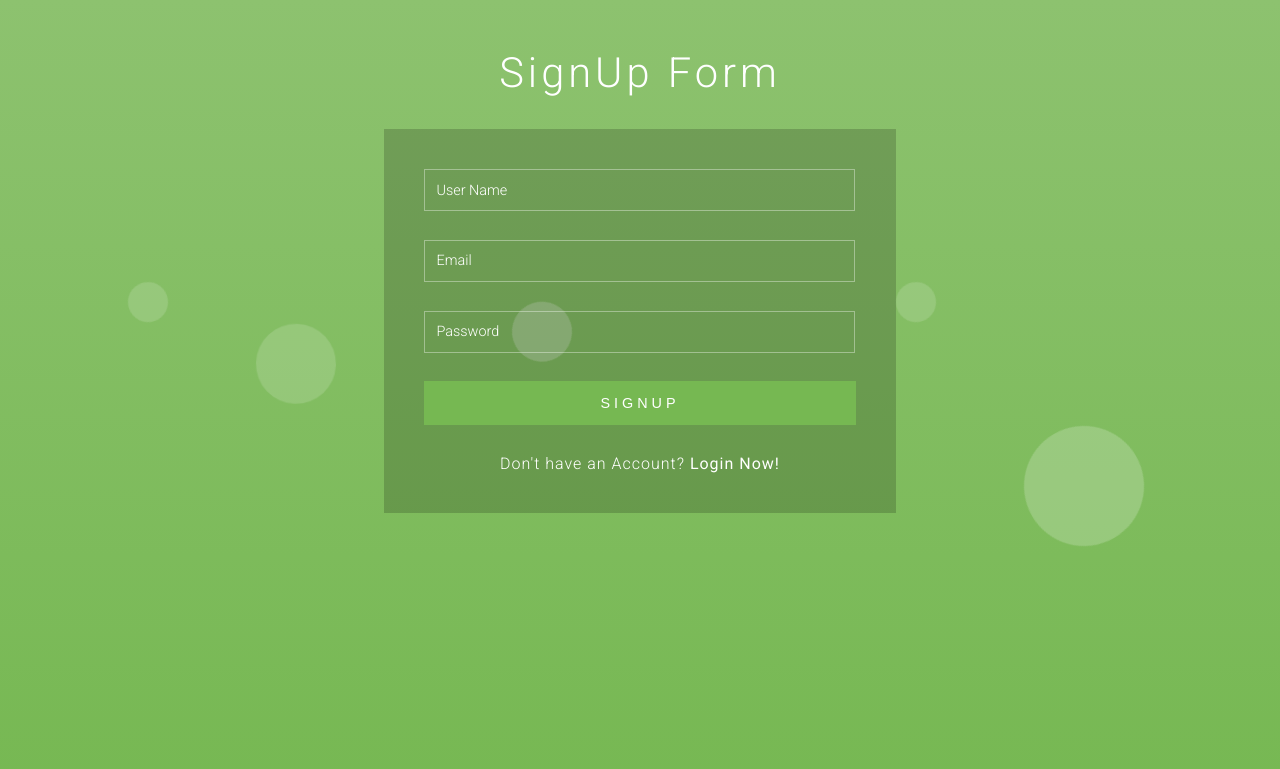
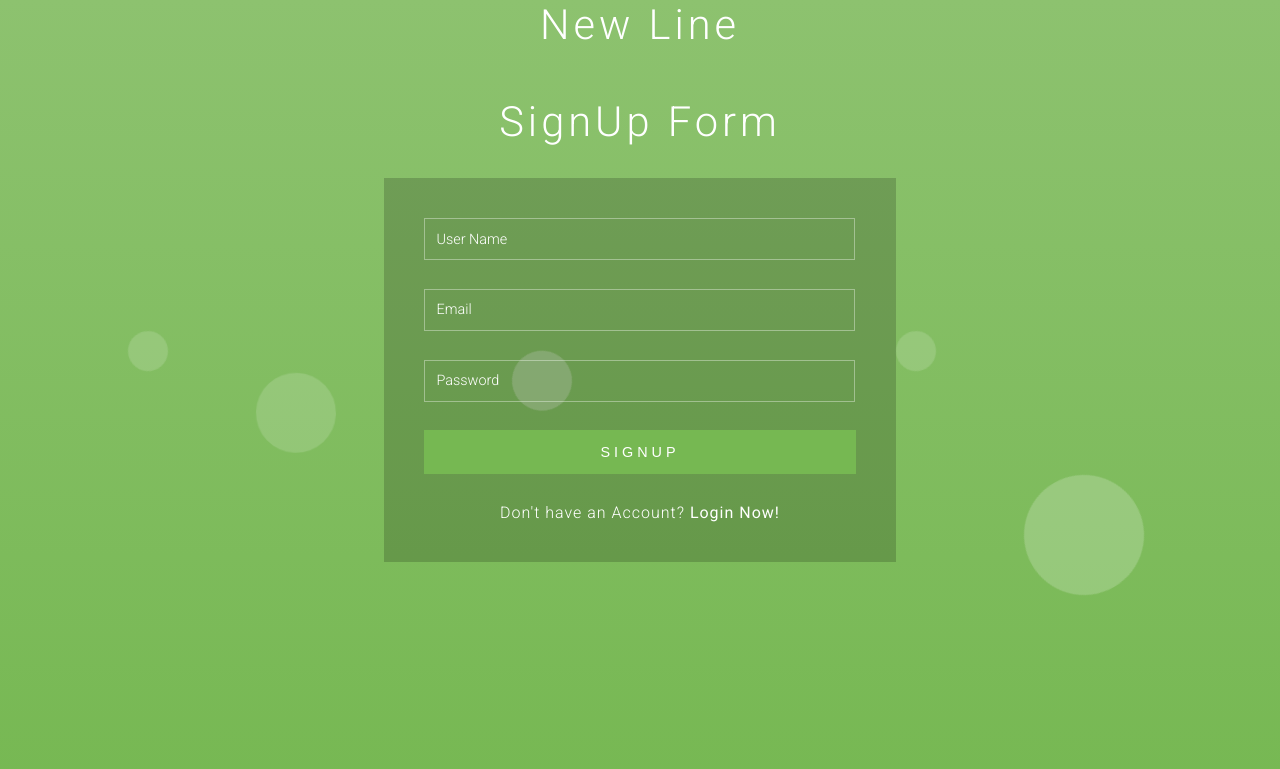
Before and after one commit to yeasin906/Rikshaw, a Django app: page / in a window 1280 px wide. Shown: the top 769 px of the page. Run offline with Django 5.2, Linux system fonts and the light colour scheme.

Commit message:
2nd commit

```diff
--- a/templates/signup.html
+++ b/templates/signup.html
@@ -778,6 +778,7 @@ input.checkbox:checked:after {
 <!-- //web font -->
 </head>
 <body>
+<h1>new line</h1>
 	<!-- main -->
 	<div class="main-w3layouts wrapper">
 		<h1>SignUp Form</h1>
```
